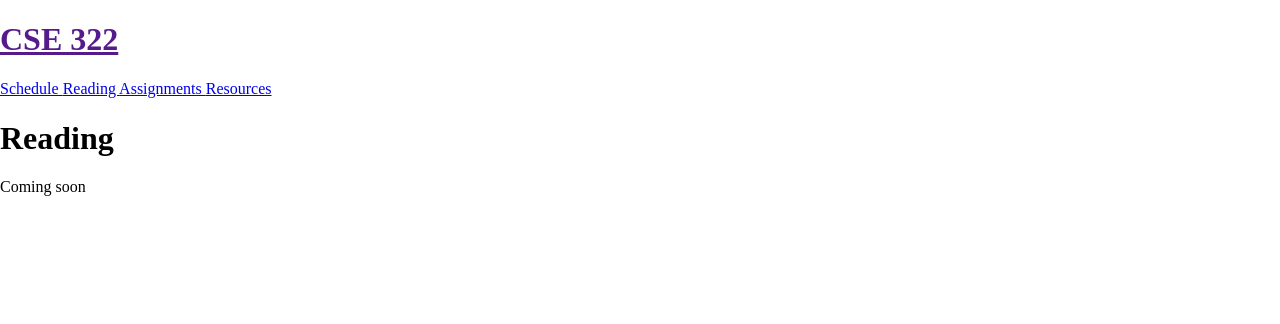
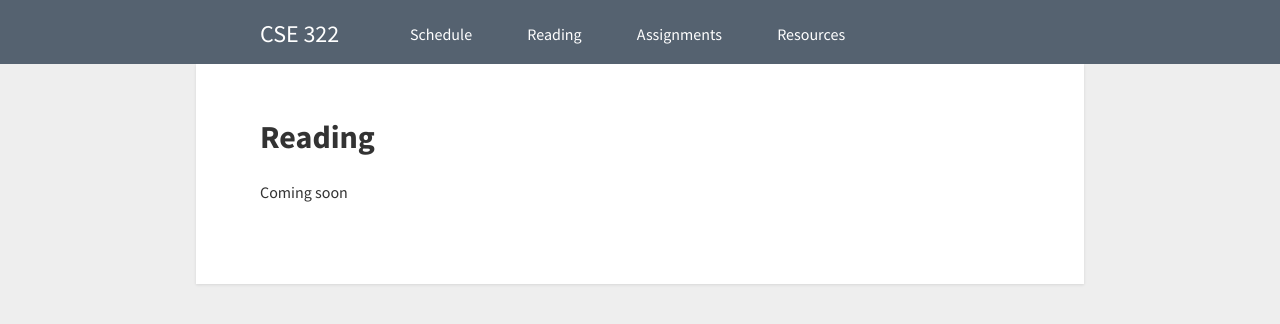
Before and after one commit to csusbdt/322-2013, a Jekyll site: the page built from reading/index.html, in a window 1280 px wide. Shown: the top 324 px of the page. Built offline with Jekyll 4.4.1, drawn with Linux system fonts in a browser that asks for light colours; nearby versions of some CDN libraries; library files that are not in the unit come from our copies.

Commit message:
Okay. Maybe now.

```diff
--- a/_layouts/default.html
+++ b/_layouts/default.html
@@ -9,8 +9,8 @@
 
         <link href='http://fonts.googleapis.com/css?family=Source+Sans+Pro:400,700,400italic,700italic' rel='stylesheet' type='text/css'>
 
-        <link rel="stylesheet" href="styles/normalize.min.css">
-        <link rel="stylesheet" href="styles/main.css">
+        <link rel="stylesheet" href="http://csusbdt.github.io/322-2013/styles/normalize.min.css">
+        <link rel="stylesheet" href="http://csusbdt.github.io/322-2013/styles/main.css">
 
         <script src="scripts/vendor/modernizr-2.6.2.min.js"></script>
     </head>
@@ -18,7 +18,7 @@
 
         <header class='page-header' id='top'>
             <div class='header-content'>
-                <h1 class='logo'><a href='' title='CSE 322 Website'>
+                <h1 class='logo'><a href='http://csusbdt.github.io/322-2013/' title='CSE 322 Website'>
                     CSE 322
                 </a></h1>
 
@@ -49,9 +49,9 @@
         </main> <!-- End .container -->
 
         <script src="//ajax.googleapis.com/ajax/libs/jquery/1.9.1/jquery.min.js"></script>
-        <script>window.jQuery || document.write('<script src="scripts/vendor/jquery-1.9.1.min.js"><\/script>')</script>
+        <script>window.jQuery || document.write('<script src="http://csusbdt.github.io/322-2013/scripts/vendor/jquery-1.9.1.min.js"><\/script>')</script>
 
-        <script src="scripts/plugins.js"></script>
-        <script src="scripts/main.js"></script>
+        <script src="http://csusbdt.github.io/322-2013/scripts/plugins.js"></script>
+        <script src="http://csusbdt.github.io/322-2013/scripts/main.js"></script>
     </body>
 </html>
```
